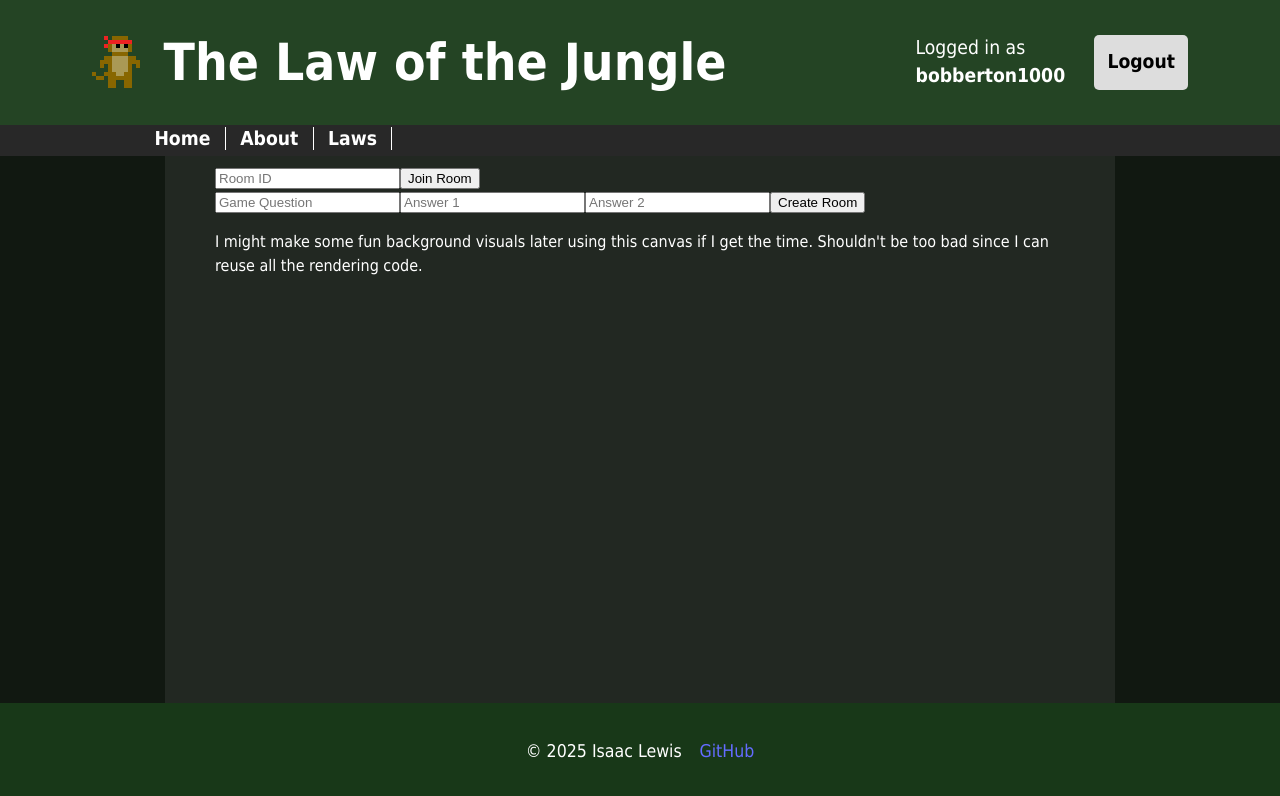
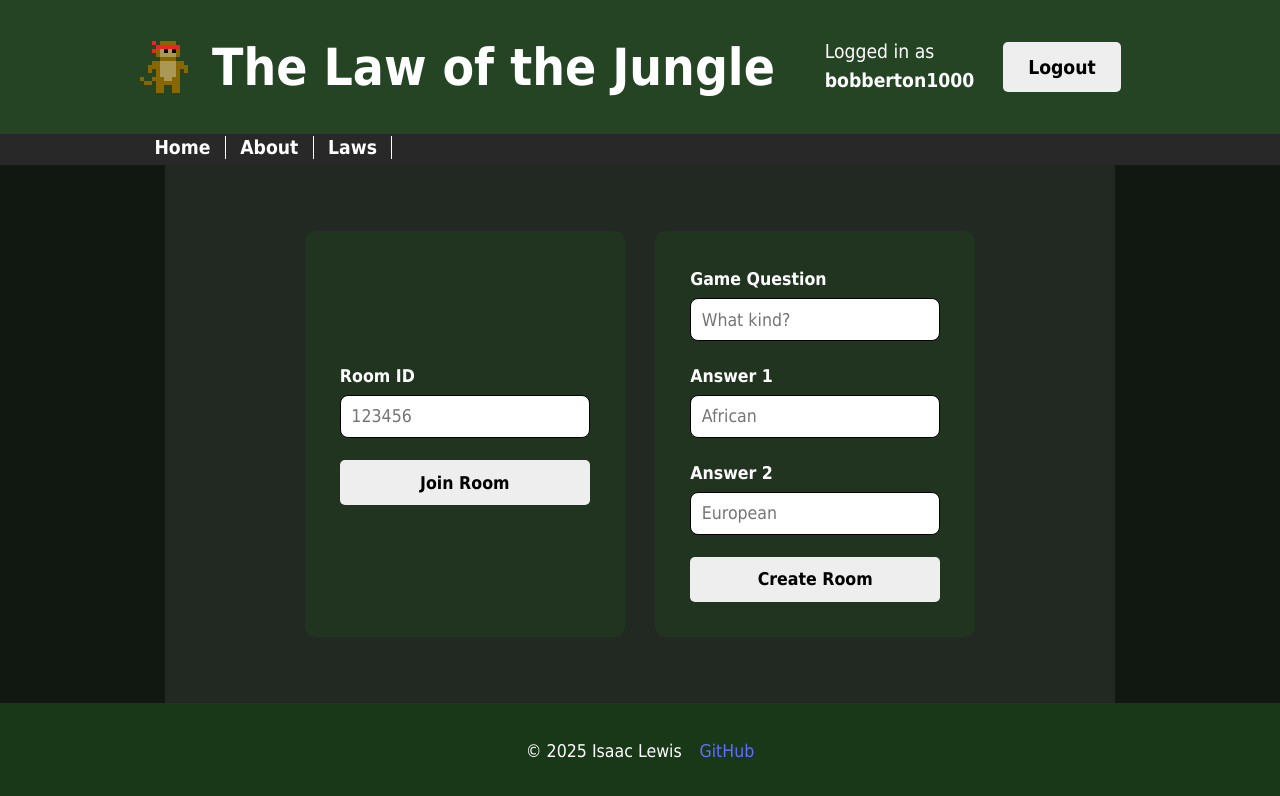
Before and after one commit to isaaclewis5001/startup-cs260, a React (Vite) app in the folder frontend/: page / in a window 1280 px wide. Shown: the top 796 px of the page. Built offline with nearby package versions, Linux system fonts and the light colour scheme.

Commit message:
fixed homepage styles

```diff
--- a/frontend/src/AuthState.ts
+++ b/frontend/src/AuthState.ts
@@ -1,7 +1,3 @@
-
-
-
-
 export default class AuthState {
   username: string;
   token: string;
--- a/frontend/src/app/App.css
+++ b/frontend/src/app/App.css
@@ -12,6 +12,9 @@ main .main-content {
   background-color: #222822;
   padding: 10px 50px;
   margin: 0 auto;
+  display: flex;
+  flex-direction: row;
+  align-items: center;
 }
 
 footer {
--- a/frontend/src/app/Header.css
+++ b/frontend/src/app/Header.css
@@ -1,26 +1,31 @@
 header {
+  background-color: #244424;
+}
+
+header .header-bounds {
   display: flex;
-  flex-wrap: nowrap;
   align-items: center;
+  flex-wrap: wrap;
   justify-content: center;
   gap: 1.5em;
-  padding: 0 2em;
-  background-color: #244424;
+  padding: 0 5em;
+  max-width: 1000px;
+  margin: auto;
 }
 
 header h1 {
   display: inline-block;
+  white-space: nowrap;
 }
 
 header .left-content {
   flex-grow: 1;
-  flex-grow: 1;
-  max-width: 800px;
 }
 
 header .right-content {
   flex-grow: 0;
   font-size: 1.2em;
+  padding: 1em;
 }
 
 header .left-content, header .right-content {
@@ -33,13 +38,6 @@ header .header-login, header .header-username {
   font-weight: 600;
 }
 
-header .header-login {
-  background-color: #dddddd;
-  color: #000000;
-  padding: 0.7em;
-  border-radius: 5px;
-}
-
 .page-logo {
   align-self: center;
   height: 52px;
--- a/frontend/src/app/Header.tsx
+++ b/frontend/src/app/Header.tsx
@@ -6,7 +6,7 @@ import monkey_logo from "/monkey_still_life.png"
 function AccountManagement({authState}: {authState: AuthState | null}) {
   if (authState === null) {
     return (
-      <a href="./login" className="header-login">Login</a>
+      <button className="header-login">Login</button>
     );
   }
   else {
@@ -16,7 +16,7 @@ function AccountManagement({authState}: {authState: AuthState | null}) {
           Logged in as<br/>
           <span className="header-username">{authState.username}</span>
         </p>
-        <a href="./logout" className="header-login">Logout</a>
+        <button className="header-login">Logout</button>
       </>
     )
   }
@@ -25,6 +25,7 @@ function AccountManagement({authState}: {authState: AuthState | null}) {
 export default function Header({authState}: {authState: AuthState | null}) {
   return (
     <header>
+      <div className="header-bounds">
         <div className="left-content">
             <img src={monkey_logo} className="page-logo crisp-image"/>
             <h1>The Law of the Jungle</h1>
@@ -32,6 +33,7 @@ export default function Header({authState}: {authState: AuthState | null}) {
         <div className="right-content">
           <AccountManagement authState={authState} />
         </div>
+      </div>
     </header>
   )
 }
--- a/frontend/src/app/Home.tsx
+++ b/frontend/src/app/Home.tsx
@@ -1,22 +1,31 @@
+import "./cards.css"
+import "./forms.css"
 
 export function Home() {
-  return (<>
+  return (
     <div className="horiz-card-set">
       <div className="formcard">
-        <input type="text" placeholder="Room ID"></input>
+        <div className="formitem">
+          <label htmlFor="input_room_id">Room ID</label>
+          <input type="text" placeholder="123456" id="input_room_id"></input>
+        </div>
         <button>Join Room</button>
       </div>
       <div className="formcard">
-        <input type="text" placeholder="Game Question"></input>
-        <input type="text" placeholder="Answer 1"></input>
-        <input type="text" placeholder="Answer 2"></input>
+        <div className="formitem">
+          <label htmlFor="input_game_question">Game Question</label>
+          <input type="text" placeholder="What kind?" id="input_game_question"></input>
+        </div>
+        <div className="formitem">
+          <label htmlFor="input_answer1">Answer 1</label>
+          <input type="text" placeholder="African" id="input_answer1"></input>
+        </div>
+        <div className="formitem">
+          <label htmlFor="input_answer2">Answer 2</label>
+          <input type="text" placeholder="European" id="input_answer2"></input>
+        </div>
         <button>Create Room</button>
       </div>
     </div>
-    <p>
-      I might make some fun background visuals later using this canvas if I get the time.
-      Shouldn't be too bad since I can reuse all the rendering code.
-    </p>
-    <canvas></canvas>
-  </>)
+  )
 }
--- /dev/null
+++ b/frontend/src/app/cards.css
@@ -0,0 +1,16 @@
+.horiz-card-set {
+  flex-grow: 1;
+  display: flex;
+  flex-wrap: wrap;
+  flex-direction: row;
+  align-items: stretch;
+  justify-content: center;
+  margin: 0 auto;
+}
+
+.focus-card {
+  display: flex;
+  flex-direction: row;
+  align-items: center;
+  justify-content: center;
+}
--- /dev/null
+++ b/frontend/src/app/forms.css
@@ -0,0 +1,39 @@
+.formcard {
+  display: flex;
+  flex-direction: column;
+  align-items: stretch;
+  justify-content: center;
+  gap: 1.25em;
+  background-color: #203420;
+  border-radius: 10px;
+  margin: 15px;
+  padding: 2em;
+  font-size: 1.1em;
+  min-width: 150px;
+  max-width: 250px;
+  flex-grow: 1;
+}
+
+.formitem {
+  display: flex;
+  flex-direction: column;
+  align-items: stretch;
+  gap: 0.3em;
+}
+
+input[type=text] {
+  padding: 0.6em;
+  border-radius: 8px;
+  border: 1px solid black;
+  font-family: inherit;
+  font-size: inherit;
+  appearance: none;
+  transition: border-radius 0.5s;
+}
+input[type=text]:focus {
+  border-radius: 0;
+}
+
+label {
+  font-weight: 600;
+}
--- a/frontend/src/index.css
+++ b/frontend/src/index.css
@@ -52,3 +52,20 @@ a:hover {
   margin: 20px;
   border: 1px solid white;
 }
+
+button {
+  background-color: #eeeeee;
+  color: #000000;
+  padding: 0.5em;
+  border-radius: 5px;
+  font-weight: bold;
+  border: 2px solid transparent;
+  padding: 0.6em 1.2em;
+  font-size: 1em;
+  font-family: inherit;
+  cursor: pointer;
+  transition: border-color 0.25s;
+}
+button:hover {
+  border-color: #24aa24;
+}
```
Lines whose indentation alone changed are shown as unchanged.
